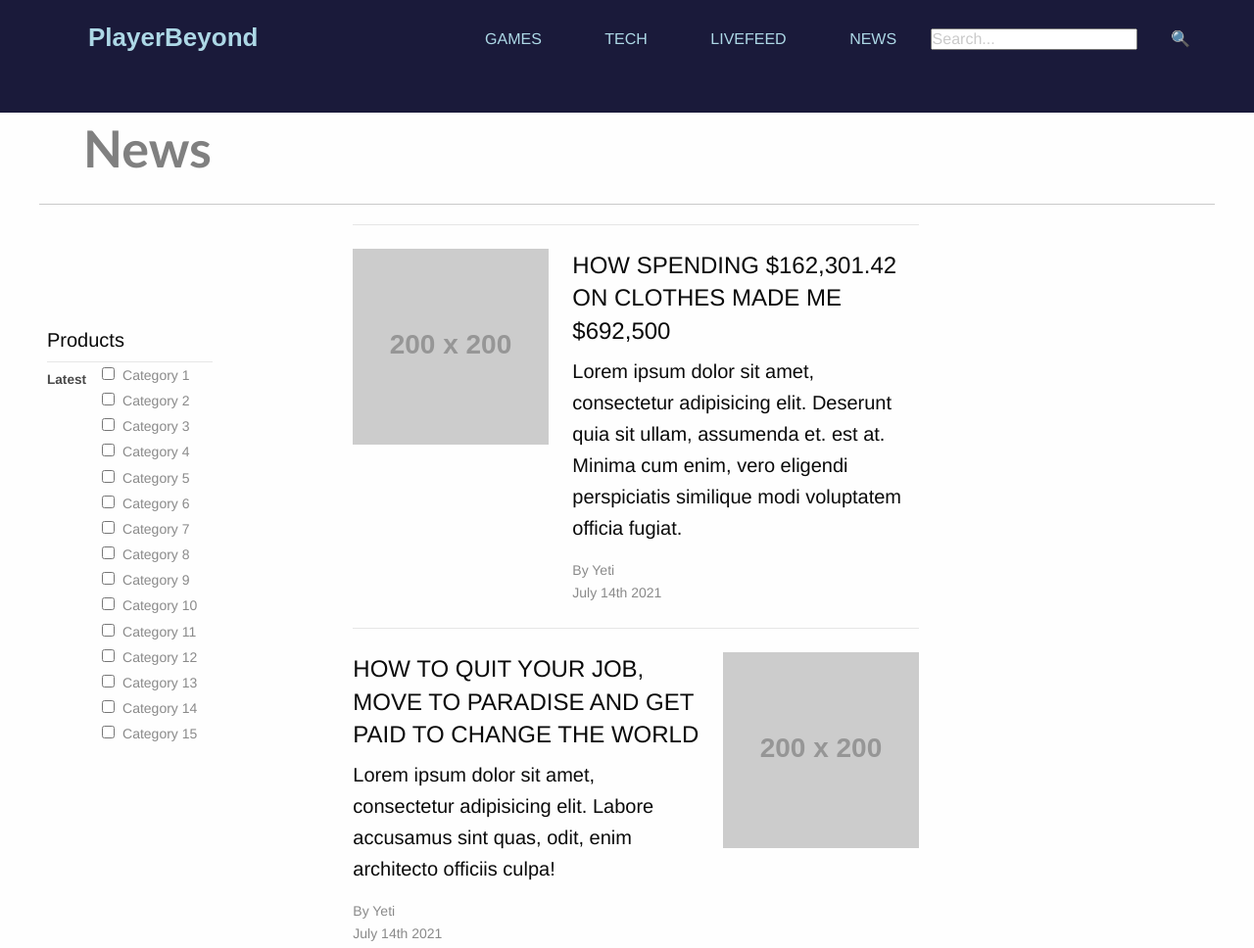
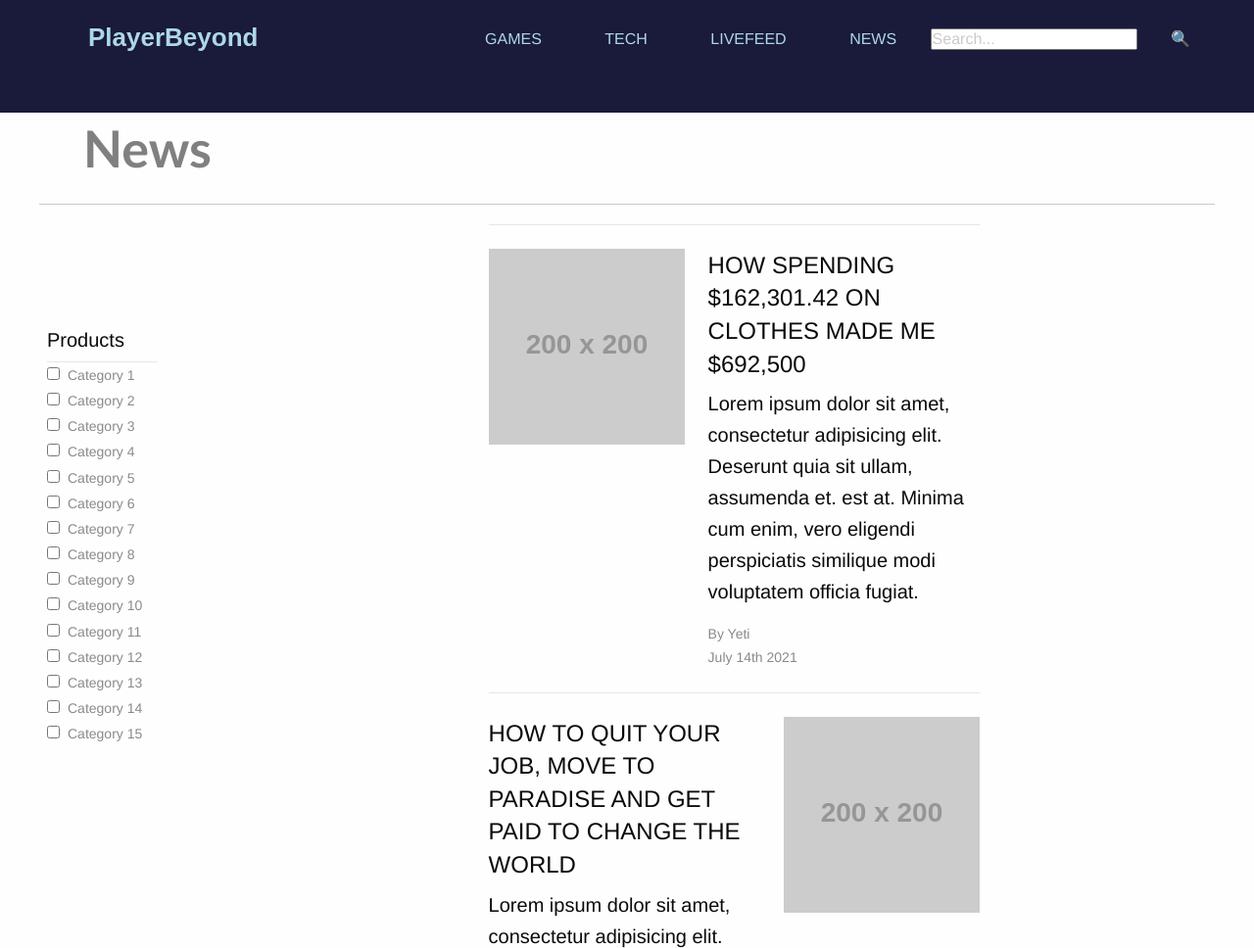
Before and after one commit to amanduke/playerbeyond, a plain HTML site: page news.html in a window 1280 px wide. Shown: the top 968 px of the page at 98% size. Drawn offline with nearby package versions, Linux system fonts and the light colour scheme; placeholder pictures from the web are drawn by us.

Commit message:
last updates for the evening

```diff
--- a/asset/css/news.css
+++ b/asset/css/news.css
@@ -112,7 +112,7 @@
 .article-row-section {
   max-width: 75rem;
   margin-right: auto;
-  margin-left: auto;
+  margin-left: 10%;
   display: -webkit-flex;
   display: -ms-flexbox;
   display: inline-flex;
@@ -123,7 +123,8 @@
       -ms-flex-pack: center;
           justify-content: center;
           float: left;
-          width: 75%;
+          width: 70%;
+          height: 30%;
 }
 
 .article-row-section-inner {
@@ -311,7 +312,7 @@
 }
 
 
-
+/* the word News at the top */
 .newsheader {
     font-weight: bold;
     font-size: 52px;
--- a/news.html
+++ b/news.html
@@ -130,7 +130,7 @@
    <h1 class="product-filters-header hide-for-small-only">Products</h1>
    <ul class="vertical menu hide-for-small-only" data-accordion-menu>
       <li class="product-filters-tab">
-        <a href="#">Latest </a>
+
         <ul class="categories-menu menu vertical nested is-active">
            <li><input id="category-checkbox1" type="checkbox"><label for="category-checkbox1">Category 1</label></li>
            <li><input id="category-checkbox2" type="checkbox"><label for="category-checkbox2">Category 2</label></li>
```
